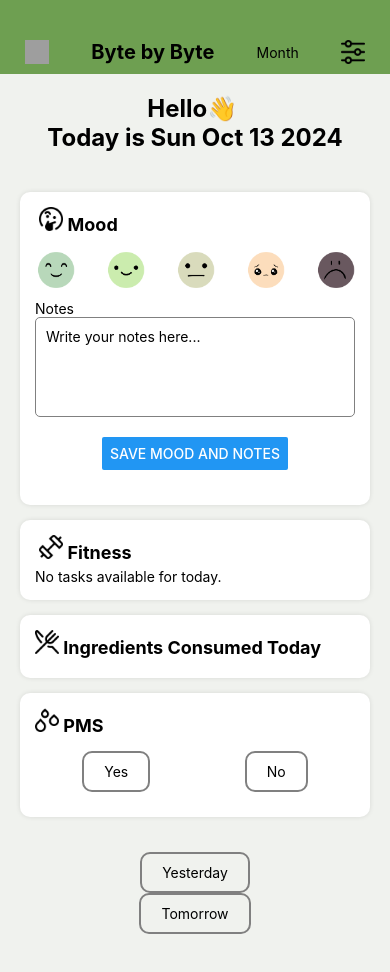
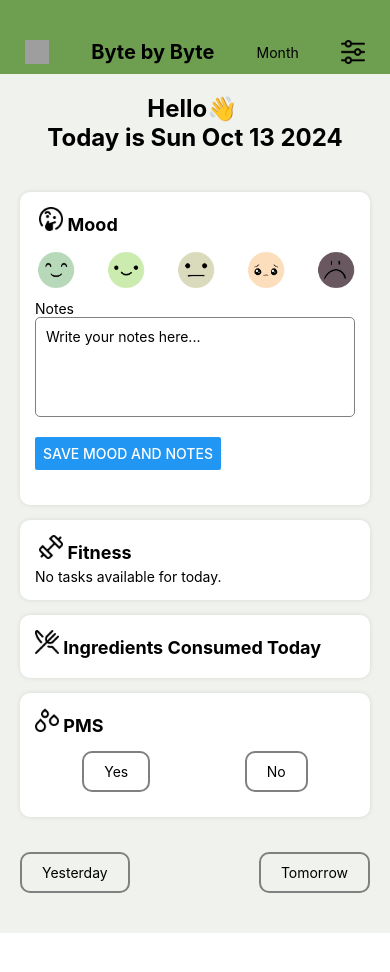
Before and after one commit to ElijahTyler/byte-by-byte, a React Native app in the folder my-app/: screen /Home in a window 390 px wide. After the commit the page ends 933 px from the top, so only its background shows below. Built offline with nearby package versions, Linux system fonts and the light colour scheme; grey boxes are pictures that could not be loaded.

Commit message:
buttons horizontal

```diff
--- a/my-app/screens/HomeScreen.js
+++ b/my-app/screens/HomeScreen.js
@@ -316,8 +316,9 @@
         marginBottom: 20,
     },
     buttonContainer: {
+        flexDirection: 'row',
+        justifyContent: 'space-between',
         marginVertical: 20,
-        alignItems: 'center',
     },
     section: {
         backgroundColor: '#fff',
```
